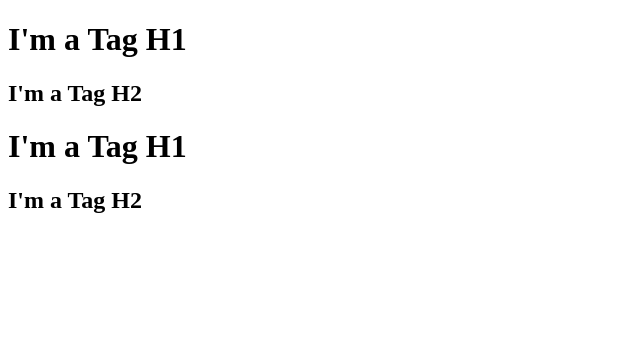
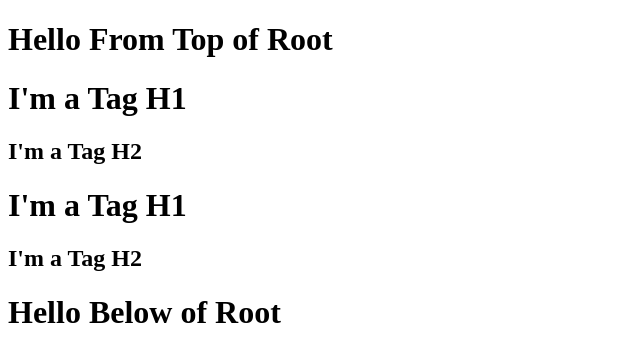
Before and after one commit to SujitGur12345/Namaste-React, a plain HTML site: page index.html in a window 1280 px wide. Shown: the whole page, without its empty margins (0-640 px from the left). Drawn offline with nearby package versions, Linux system fonts and the light colour scheme.

Commit message:
HTML Added Before and After Root

```diff
--- a/index.html
+++ b/index.html
@@ -7,9 +7,11 @@
     <link rel="stylesheet" href="./index.css"/>
 </head>
 <body>
+    <h1>Hello From Top of Root</h1>
     <div id="root">
-        <!-- <h1>Hello World!</h1> -->
+        <h1>Winter is here!</h1>  <!--Replaced by React Files -->
     </div>
+    <h1>Hello Below of Root</h1>
 
     <!-- <script> //For Creating h1 tag use CreateElement in JS
         const heading = document.createElement("h1");
@@ -22,7 +24,7 @@
 
     </script> -->
 
-    <script crossorigin src="https://unpkg.com/react@18/umd/react.development.js"></script>
+<script crossorigin src="https://unpkg.com/react@18/umd/react.development.js"></script>
 <script crossorigin src="https://unpkg.com/react-dom@18/umd/react-dom.development.js"></script>
 
 <script src="App.js">
```
